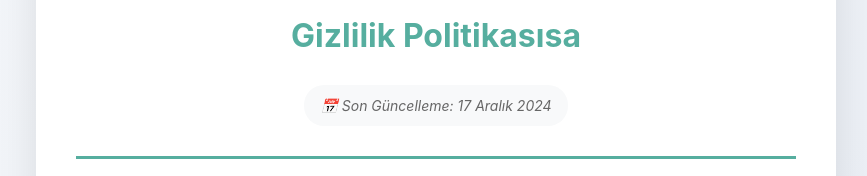
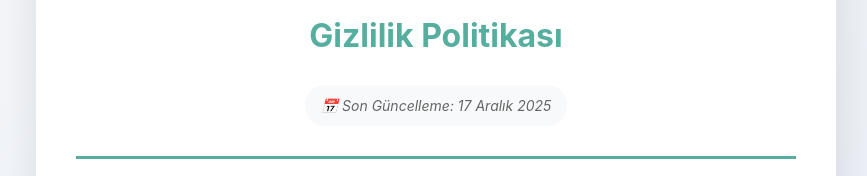
Before and after one commit to ikiadimapp/ikiadim_policies, a plain HTML site: page privacy-policy.html in a window 1280 px wide. Shown: the part 189-365 px from the top of the page, without its empty margins (204-1071 px from the left). Drawn offline with Linux system fonts and the light colour scheme.

Commit message:
privacy-policy.html

```diff
--- a/privacy-policy.html
+++ b/privacy-policy.html
@@ -173,8 +173,8 @@
     <div class="container">
         <div class="header">
             <div class="logo">🗺️</div>
-            <h1>Gizlilik Politikasısa</h1>
-            <div class="last-updated">📅 Son Güncelleme: 17 Aralık 2024</div>
+            <h1>Gizlilik Politikası</h1>
+            <div class="last-updated">📅 Son Güncelleme: 17 Aralık 2025</div>
         </div>
 
         <div class="highlight-box">
@@ -337,7 +337,7 @@
         </div>
 
         <div class="footer">
-            <p><strong>İki Adım</strong> © 2024</p>
+            <p><strong>İki Adım</strong> © 2025</p>
             <p>Yerel işletmeleri keşfedin, iki adımda!</p>
             <p style="margin-top: 15px;">
                 <a href="terms-of-service.html">Kullanım Koşulları</a> |
```
